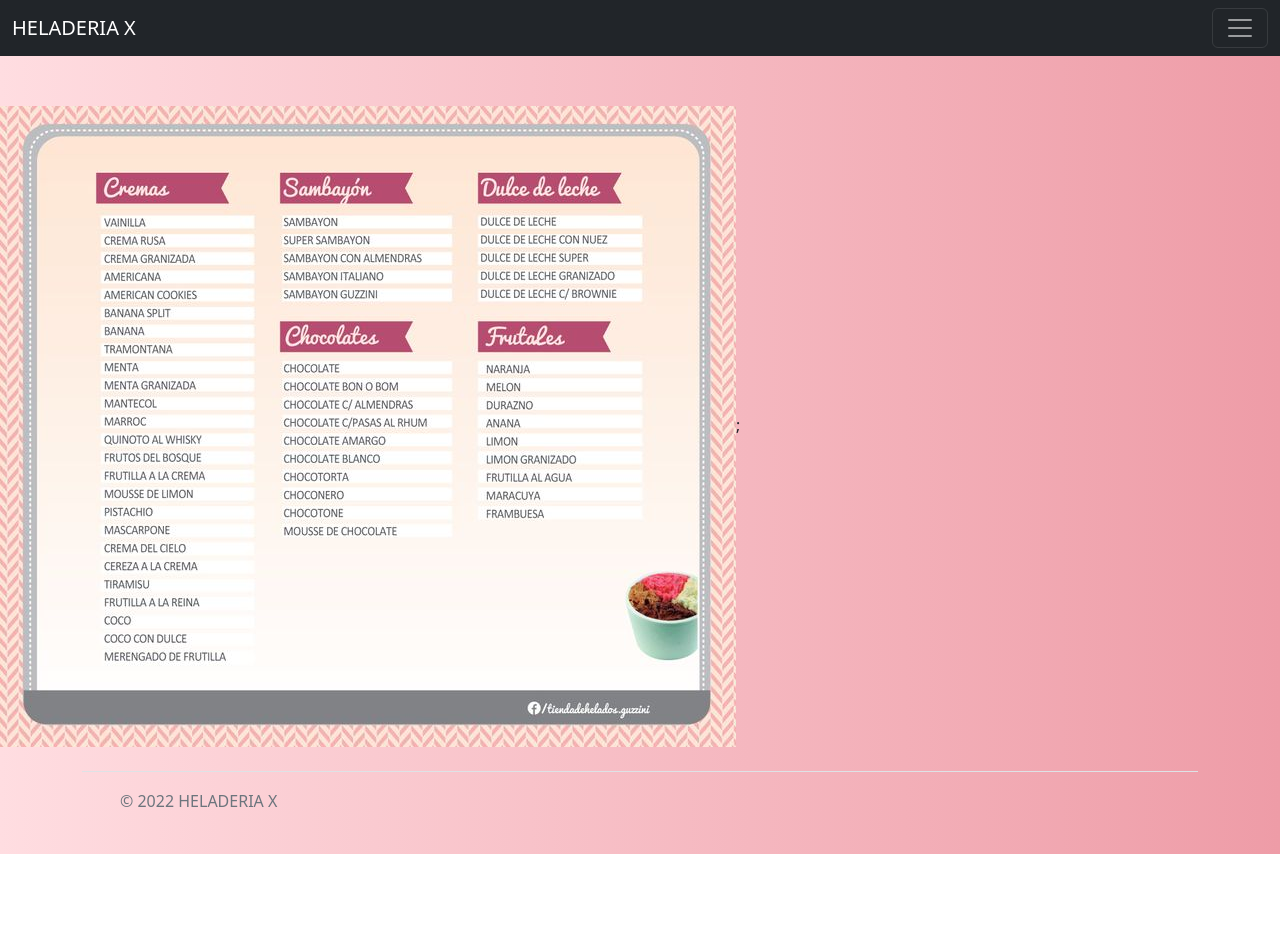
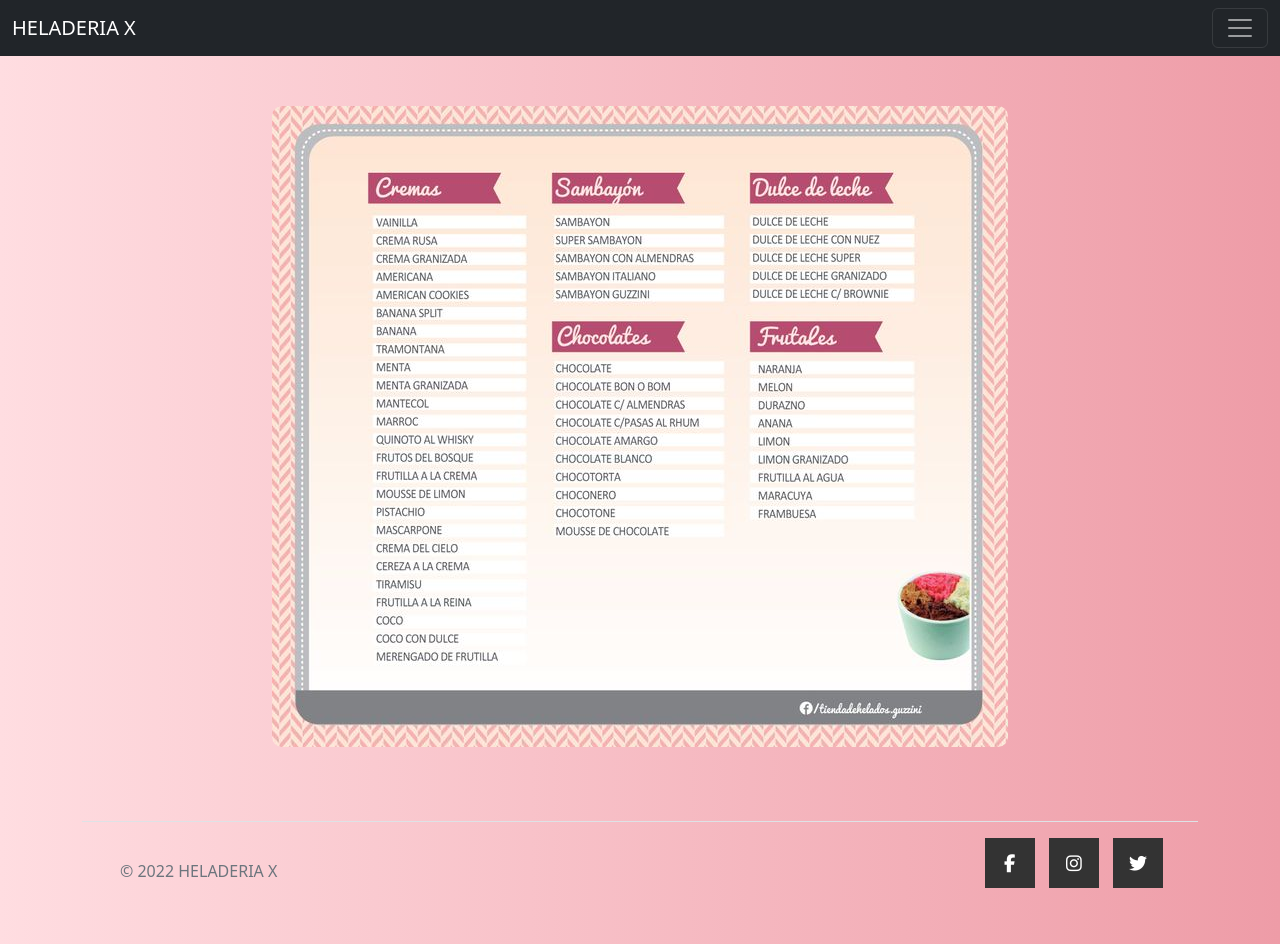
Before and after one commit to IgnacioRoa98/HeladeriaProyectoFinal-Roa, a website: page destino/sabores.html in a window 1280 px wide. Before the commit the page ends 854 px from the top, so only its background shows below. Drawn offline with nearby package versions, Linux system fonts and the light colour scheme.

Commit message:
cambios enproyecto final

```diff
--- a/destino/sabores.html
+++ b/destino/sabores.html
@@ -47,7 +47,14 @@
 </header>
     </div>
     <main>
-      <img class="Carta" src="PIC/ccsabores.jpg" alt="carta de sabores">;
+      <div class="container text-center">
+        <div class="row">
+          <article class="col">
+            <img src="PIC/ccsabores.jpg" alt="Nuestra carta de sabores">
+          </article>
+        </div>
+        </div>
+
        <!-- Javascript boostrap-->
     <script src="https://cdn.jsdelivr.net/npm/bootstrap@5.2.0/dist/js/bootstrap.bundle.min.js">  </script>
     </main>
@@ -64,11 +71,13 @@
               <span class="mb-3 mb-md-0 text-muted">&copy; 2022 HELADERIA X</span>
           </div>
 
-          <ul class="nav col-md-4 justify-content-end list-unstyled d-flex">
-               <li class="ms-3"><a class="text-muted" href="#"><svg class="bi" width="24" height="24"><use xlink:href="#twitter"/></svg></a></li>
-               <li class="ms-3"><a class="text-muted" href="#"><svg class="bi" width="24" height="24"><use xlink:href="#instagram"/></svg></a></li>
-              <li class="ms-3"><a class="text-muted" href="#"><svg class="bi" width="24" height="24"><use xlink:href="#facebook"/></svg></a></li>
-           </ul>
+          <div class="social-container">
+            <ul>
+              <li><a href="#" class="facebook"><i class="fab fa-facebook-f"></i></a></li>
+              <li><a href="#" class="instagram"><i class="fab fa-instagram"></i></a></li>
+              <li><a href="#" class="twitter"><i class="fab fa-twitter"></i></a></li>
+          </ul>
+          </div>
       </footer>
   </div>
 </footer>
```
Also changed, not shown: destino/comentarios.html (+7 -5 lines), destino/copas.html (+7 -5 lines), destino/index.html (+7 -6 lines), destino/nosotros.html (+6 -4 lines), destino/palitos.html (+6 -4 lines), destino/productos.html (+6 -4 lines), destino/tortas.html (+7 -5 lines).
